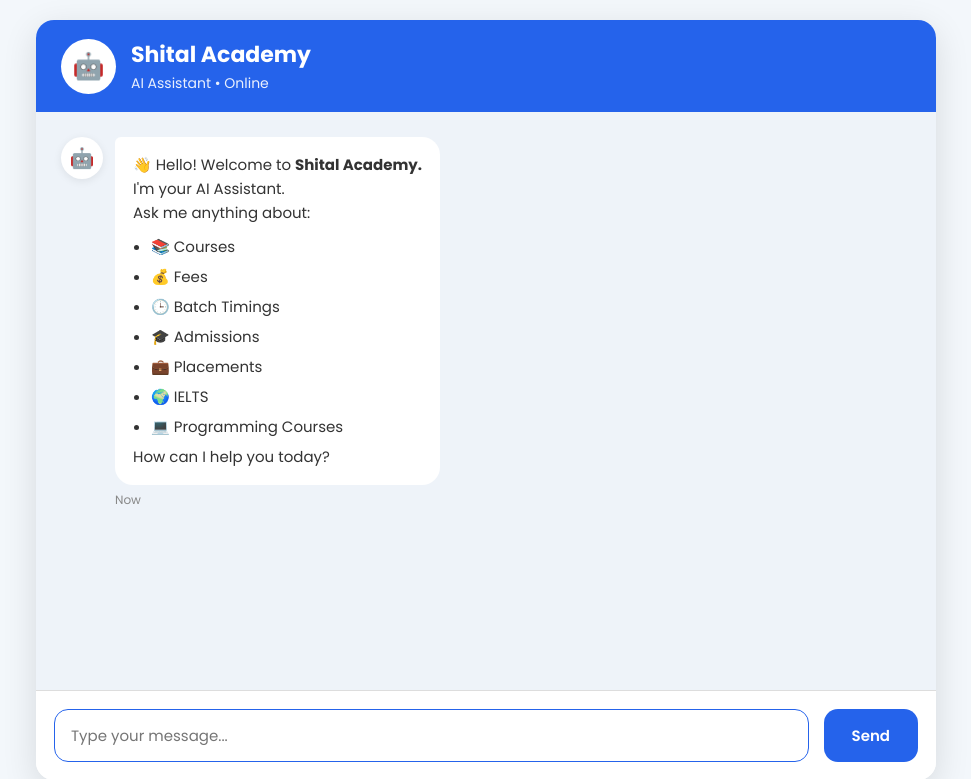
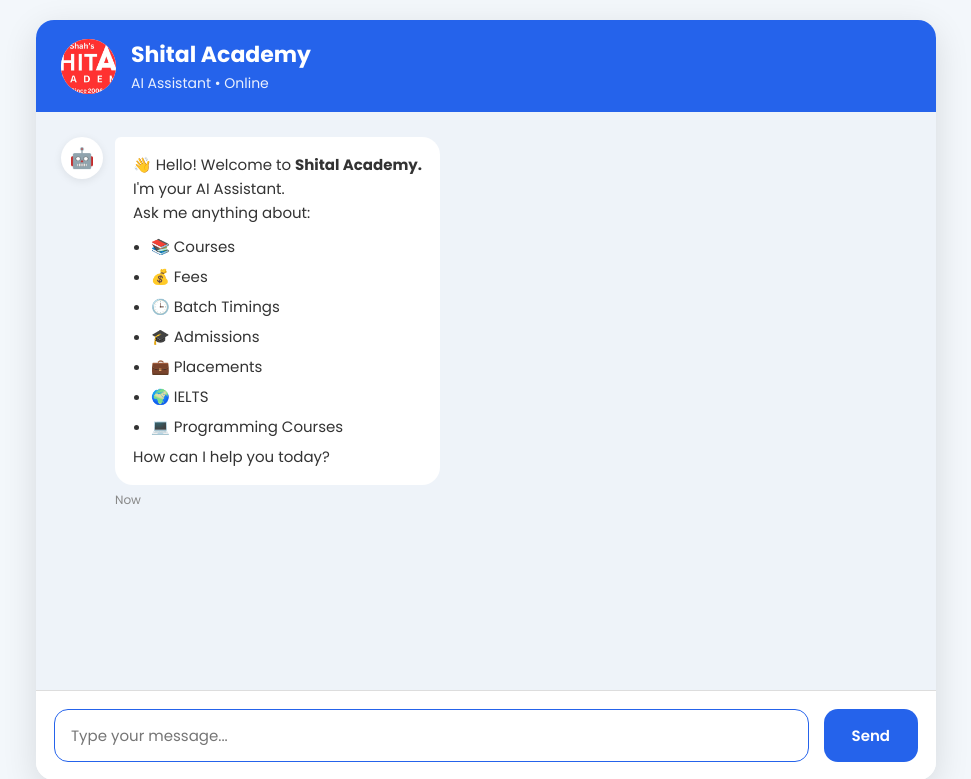
Before and after one commit to mahidodiya/shital-academy-bot, a FastAPI app: page / in a window 1280 px wide. Shown: the top 779 px of the page, without its empty margins (154-1125 px from the left). Run offline with FastAPI, Linux system fonts and the light colour scheme.

Commit message:
updated Avtar

```diff
--- a/static/style.css
+++ b/static/style.css
@@ -143,25 +143,25 @@ body {
 }
 
 .bot-avatar {
-
     width: 55px;
     height: 55px;
 
     border-radius: 50%;
+    overflow: hidden;
 
     background: white;
 
-    color: #2563eb;
-
     display: flex;
-
     justify-content: center;
     align-items: center;
 
-    font-size: 26px;
+    flex-shrink: 0;
+}
 
-    font-weight: bold;
-
+.bot-avatar img {
+    width: 100%;
+    height: 100%;
+    object-fit: cover;
 }
 
 .chat-header h1 {
--- a/templates/index.html
+++ b/templates/index.html
@@ -34,7 +34,7 @@
         <div class="header-left">
 
             <div class="bot-avatar">
-                🤖
+                <img src="bot.jpg" alt="Bot">
             </div>
 
             <div>
```
Also changed, not shown: templates/bot.jpg (added).
